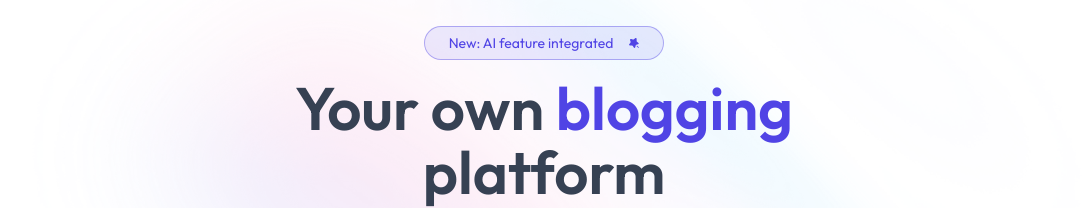
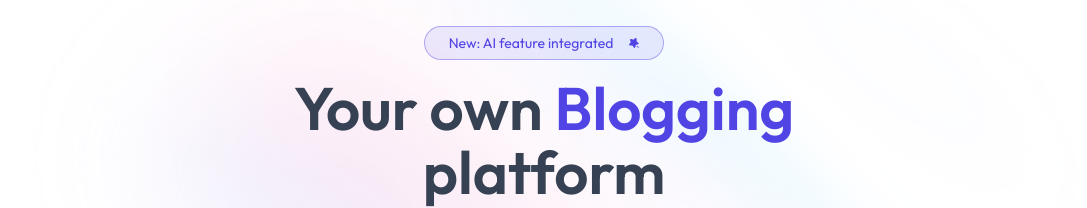
Before and after one commit to saisowjanyadevarakonda/Blog_AI, a React (Vite) app in the folder client/: page / in a window 1280 px wide. Shown: the part 134-342 px from the top of the page, without its empty margins (96-1183 px from the left). Built offline with nearby package versions, Linux system fonts and the light colour scheme; no server answers.

Commit message:
minor update

```diff
--- a/client/src/components/Header.jsx
+++ b/client/src/components/Header.jsx
@@ -26,7 +26,7 @@ const Header = () => {
           <img src={assets.star_icon} className='w-2.5' />
         </div>
         <h1 className='text-3xl sm:text-6xl font-semibold sm:leading-16 text-gray-700'>
-          Your own <span className='text-primary'>blogging</span>  <br /> platform
+          Your own <span className='text-primary'>Blogging</span>  <br /> platform
         </h1>
         <div className="flex justify-center">
           <p className='my-6 sm:my-8 max-w-2xl mx-auto max-sm:text-xs text-gray-500 text-center'>
```
